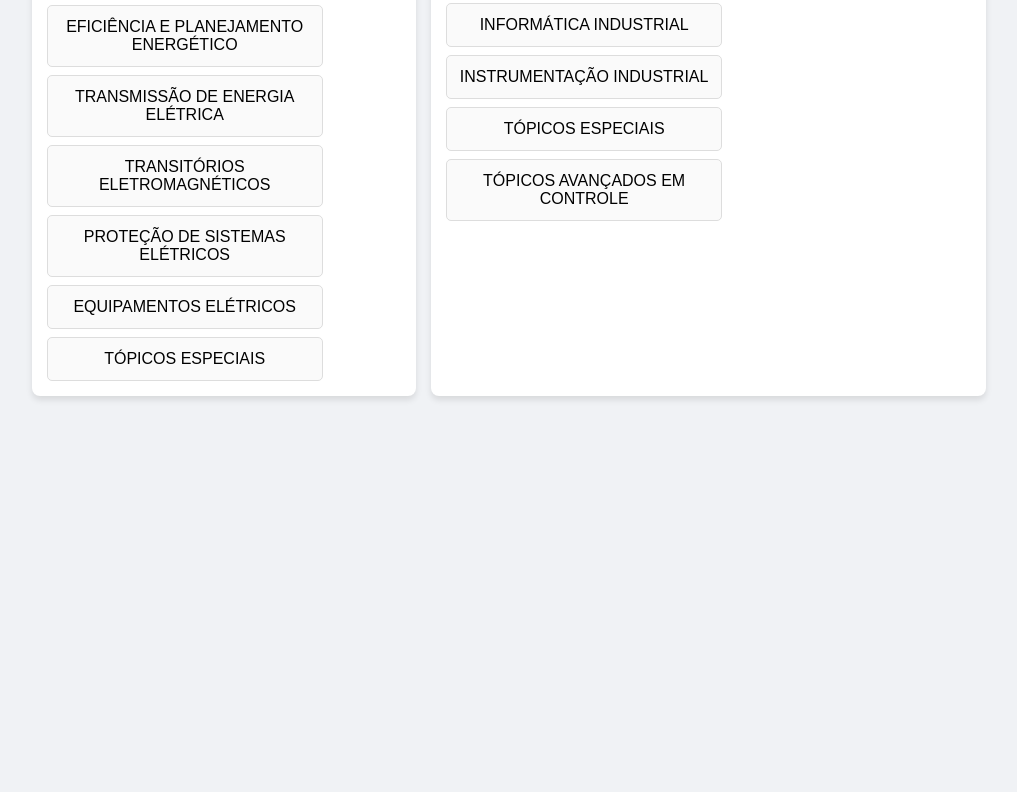
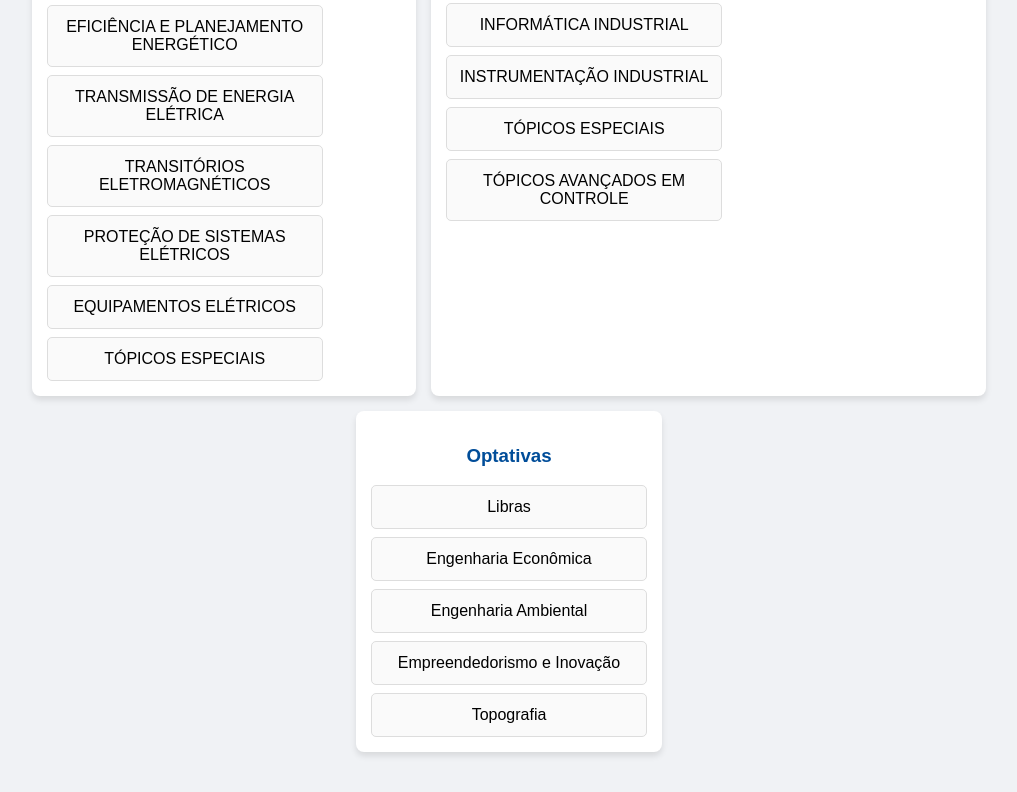
Before and after one commit to llaa1-ux/Matriz-curricular-EEL, a plain HTML site: page index.html in a window 1280 px wide. Shown: the part 2600-3392 px from the top of the page, without its empty margins (131-1148 px from the left). Before the commit the page ends 3036 px from the top, so only its background shows below. Drawn offline with Linux system fonts and the light colour scheme.

Commit message:
Update index.html

```diff
--- a/index.html
+++ b/index.html
@@ -150,8 +150,17 @@
             <div class="materia" data-disciplina="TÓPICOS ESPECIAIS-AUTOMAÇÃO">TÓPICOS ESPECIAIS</div>
             <div class="materia" data-disciplina="TÓPICOS AVANÇADOS EM CONTROLE">TÓPICOS AVANÇADOS EM CONTROLE</div>
         </div>
+        <div class="periodo optativas">
+            <h3>Optativas</h3>
+            <div class="materia" data-disciplina="Libras">Libras</div>
+            <div class="materia" data-disciplina="Engenharia Econômica">Engenharia Econômica</div>
+            <div class="materia" data-disciplina="Engenharia Ambiental">Engenharia Ambiental</div>
+            <div class="materia" data-disciplina="Empreendedorismo e Inovação">Empreendedorismo e Inovação</div>
+            <div class="materia" data-disciplina="Topografia">Topografia</div>
+        </div>
     </div>
 
     <script src="script.js"></script>
 </body>
+
 </html>
```
